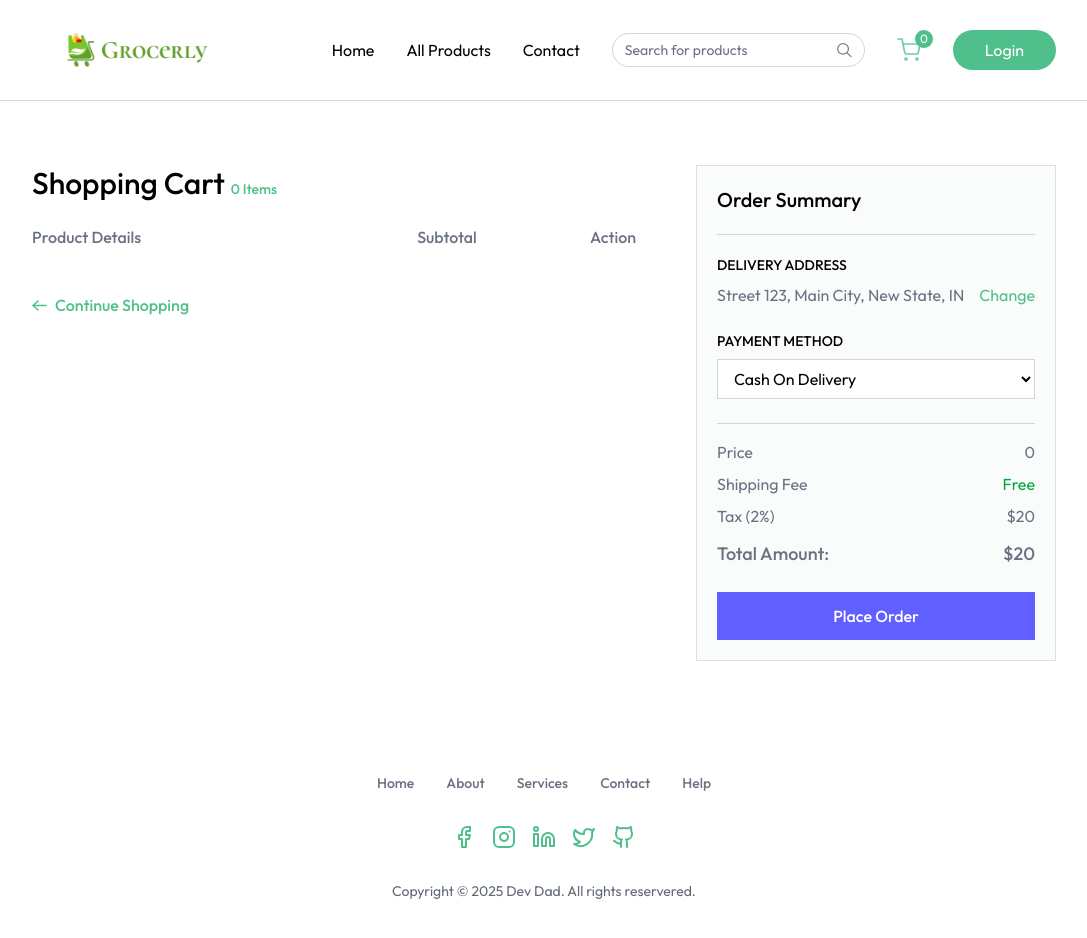
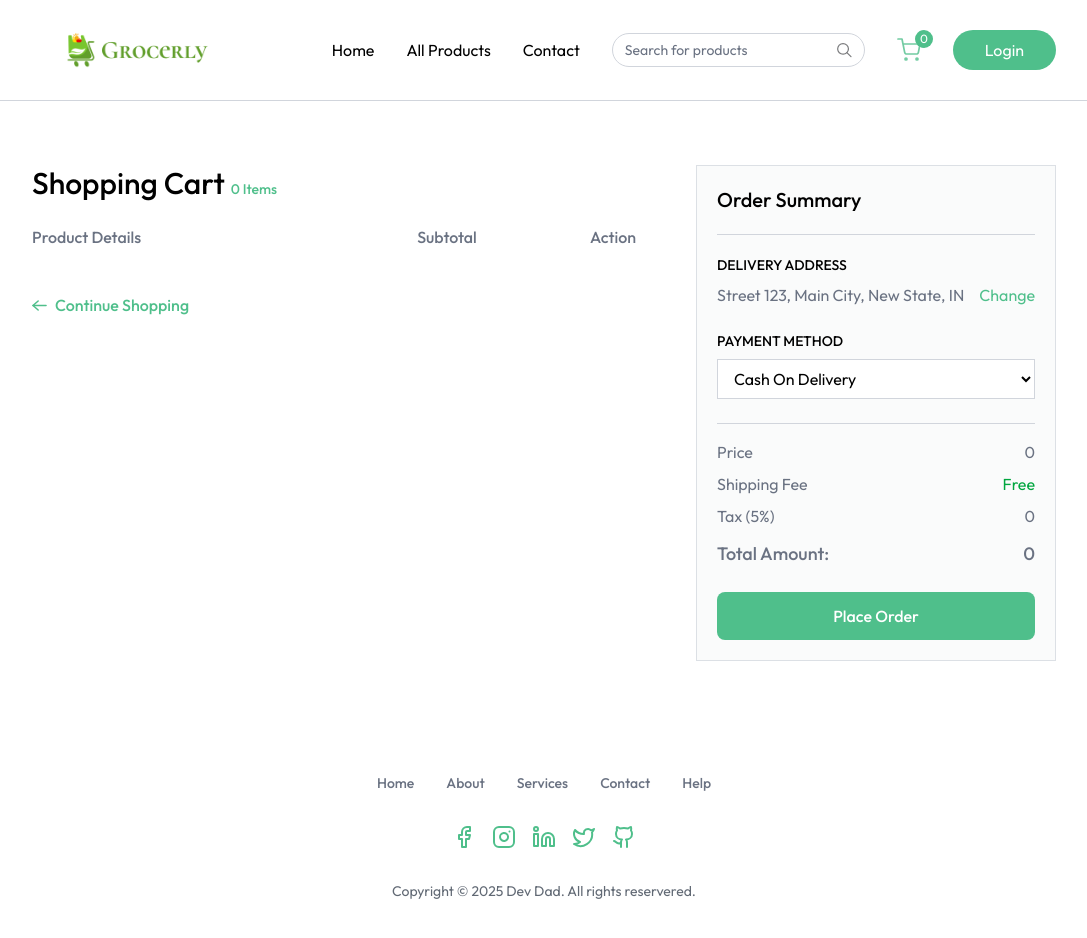
Before and after one commit to DevDad-Main/Grocerly, a React (Vite) app in the folder client/: page /cart in a window 1280 px wide. Shown: the top 938 px of the page, without its empty margins (96-1183 px from the left). Built offline with nearby package versions, Linux system fonts and the light colour scheme.

Commit message:
cart logic complete, add shipping address componennt

```diff
--- a/client/src/pages/Cart.jsx
+++ b/client/src/pages/Cart.jsx
@@ -28,6 +28,10 @@ const Cart = () => {
       tempArray.push(product);
     }
     setCartArray(tempArray);
+  };
+
+  const placeOrder = async () => {
+    console.log("Order Placed");
   };
 
   useEffect(() => {
@@ -83,7 +87,13 @@ const Cart = () => {
                   <div className="flex items-center">
                     <p>Qty:</p>
 
-                    <select className="outline-none">
+                    <select
+                      onChange={(e) =>
+                        updateCartItem(product._id, Number(e.target.value))
+                      }
+                      value={cartItems[product._id]}
+                      className="outline-none"
+                    >
                       {Array(
                         cartItems[product._id] > 9 ? cartItems[product._id] : 9,
                       )
@@ -197,8 +207,7 @@ const Cart = () => {
           <p className="flex justify-between">
             <span>Price</span>
             <span>
-              {getCartAmount()}
-              {currency}
+              {getCartAmount()} {currency}
             </span>
           </p>
 
@@ -208,18 +217,25 @@ const Cart = () => {
           </p>
 
           <p className="flex justify-between">
-            <span>Tax (2%)</span>
-            <span>$20</span>
+            <span>Tax (5%)</span>
+            <span>
+              {currency} {getCartAmount() * 0.05}
+            </span>
           </p>
 
           <p className="flex justify-between text-lg font-medium mt-3">
             <span>Total Amount:</span>
-            <span>$20</span>
+            <span>
+              {getCartAmount() + getCartAmount() * 0.02} {currency}
+            </span>
           </p>
         </div>
 
-        <button className="w-full py-3 mt-6 cursor-pointer bg-indigo-500 text-white font-medium hover:bg-indigo-600 transition">
-          Place Order
+        <button
+          onClick={placeOrder}
+          className="w-full py-3 mt-6 cursor-pointer bg-primary text-white font-medium hover:bg-primary-dull hover:-translate-y-0.5 transition rounded-lg"
+        >
+          {paymentOption === "COD" ? "Place Order" : "Proceed to checkout"}
         </button>
       </div>
     </div>
```
